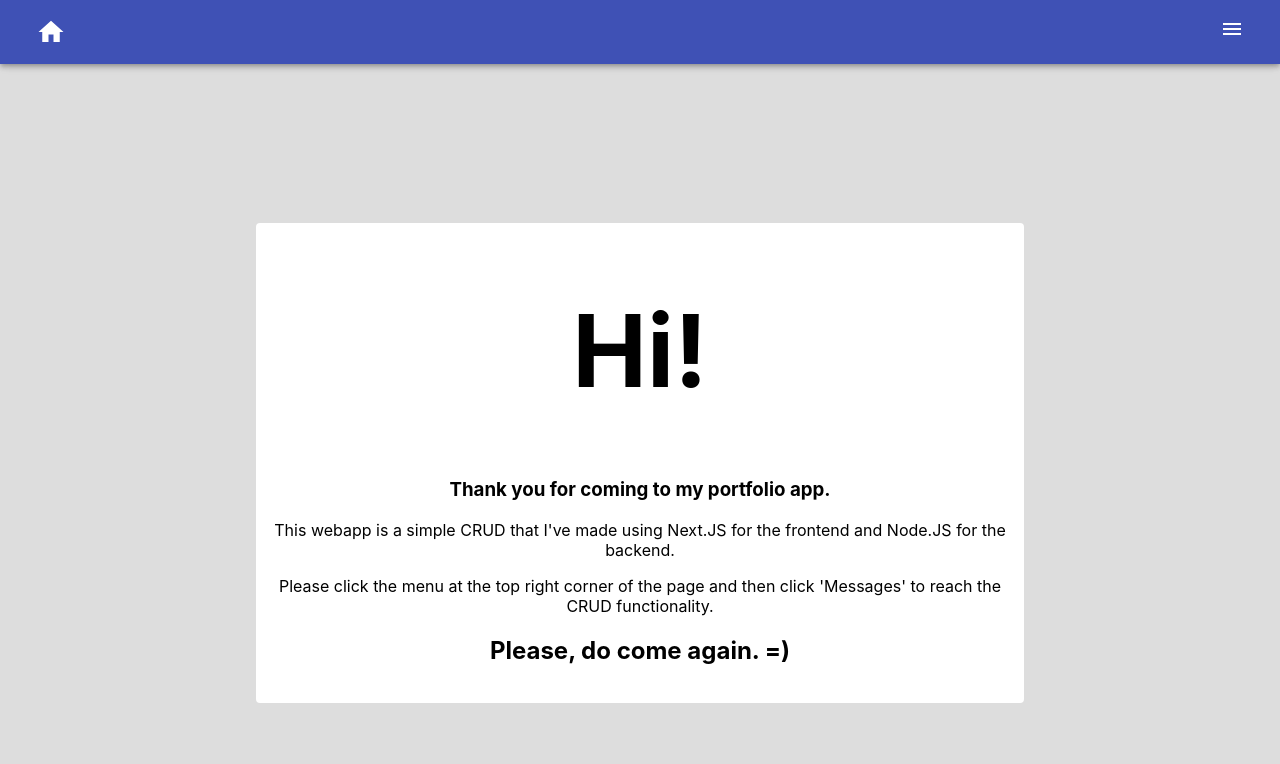
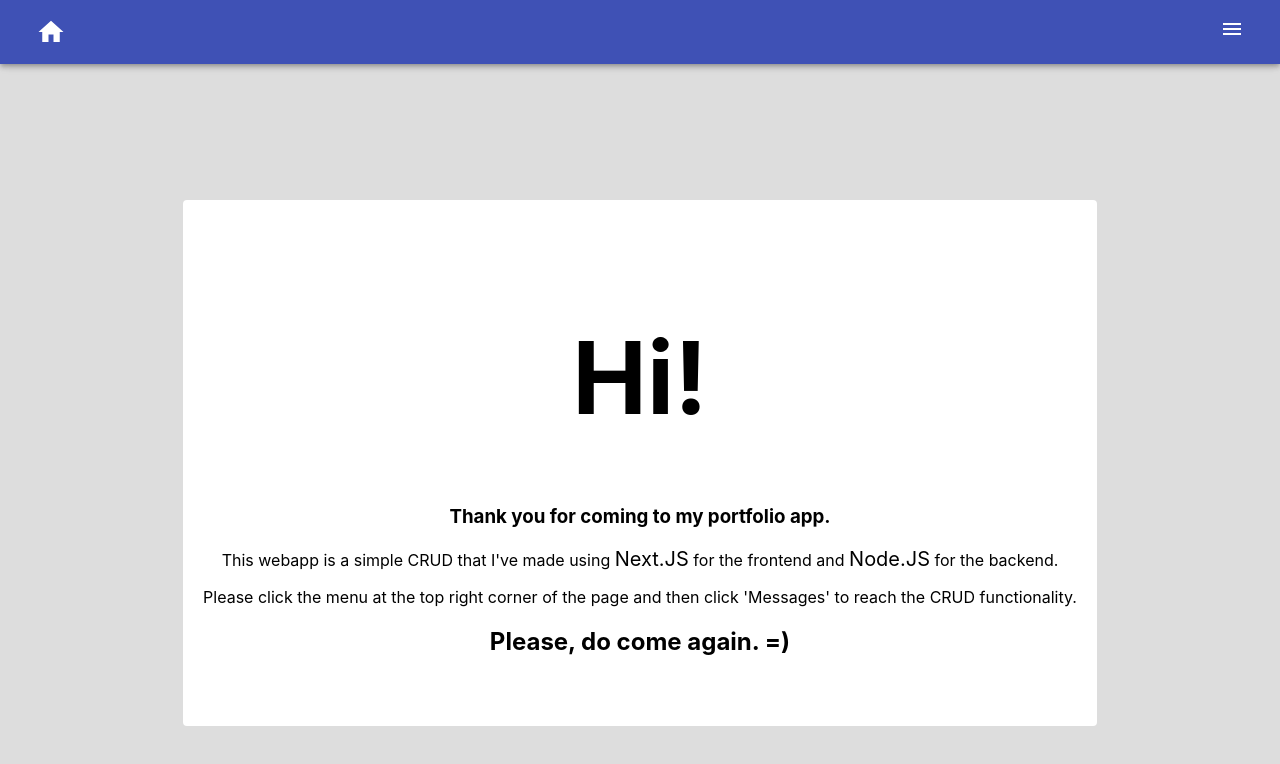
Before and after one commit to michel-np/my-crud, a Next.js app: page / in a window 1280 px wide. Shown: the top 764 px of the page. Built offline with nearby package versions, Linux system fonts and the light colour scheme.

Commit message:
Improved homepage

```diff
--- a/pages/index.js
+++ b/pages/index.js
@@ -4,16 +4,16 @@ import Link from 'next/link'
 
 export default function Home() {
   return (
-    <div style={{backgroundColor:'#ddd', height:'100vh', width:'100vw', display:'flex', flexDirection:'column', alignItems:'center',justifyContent:'center'}}>
-      <div style={{width:'60%', borderRadius:4, height:'60vh',textAlign:'center', backgroundColor:'white', boxShadow:10 }}>
-        <h1 style={{fontSize:100}}>
+    <div style={{ backgroundColor: '#ddd', height: '100vh', width: '100vw', display: 'flex', flexDirection: 'column', alignItems: 'center', justifyContent: 'center' }}>
+      <div style={{ borderRadius: 4, textAlign: 'center', backgroundColor: 'white', boxShadow: 10, padding: '50px 20px' }}>
+        <h1 style={{ fontSize: 100 }}>
           Hi!
         </h1>
         <h3>Thank you for coming to my portfolio app.</h3>
-        <p>This webapp is a simple CRUD that I've made using Next.JS for the frontend and Node.JS for the backend.</p>
+        <p>This webapp is a simple CRUD that I've made using <a style={{ fontSize: 20 }} href="https://nextjs.org/">Next.JS</a> for the frontend and <a style={{ fontSize: 20 }} href="https://nodejs.org/en/">Node.JS</a> for the backend.</p>
         <p>Please click the menu at the top right corner of the page and then click 'Messages' to reach the CRUD functionality.</p>
         <h2>Please, do come again. =)</h2>
       </div>
-    </div>
+    </div >
   )
 }
```
